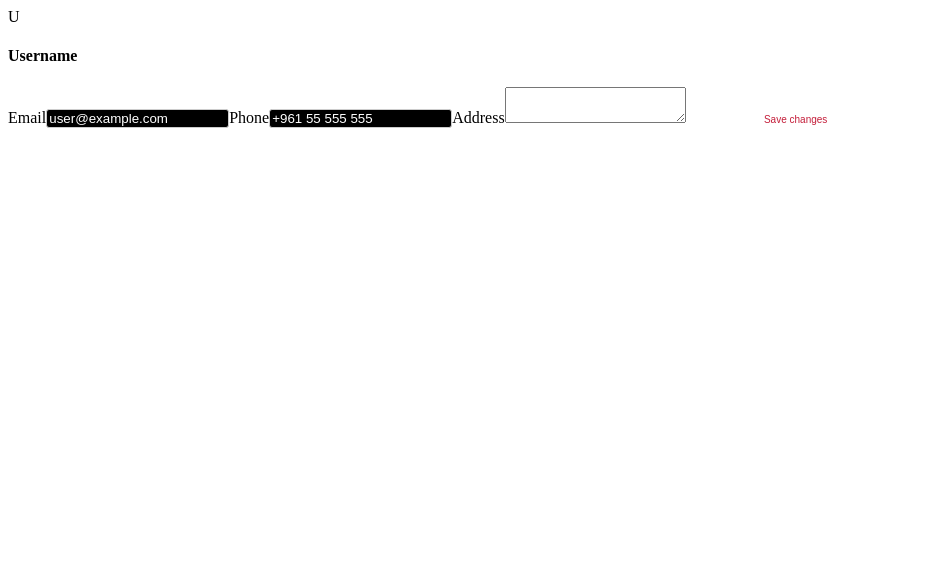
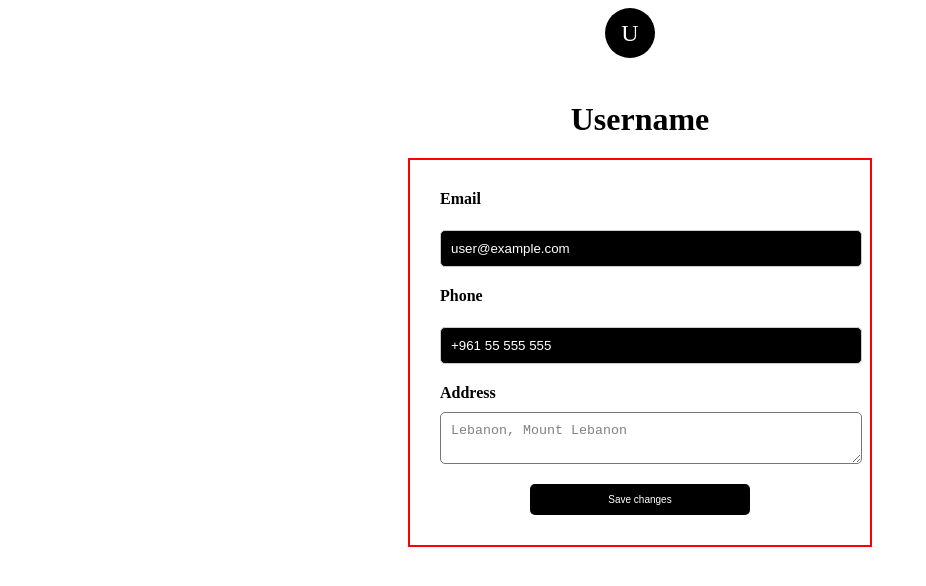
Before and after one commit to bechara-rizk/DealershipTeamOne, a Next.js app: page /home/UserInfoPage in a window 1280 px wide. Shown: the top 586 px of the page, without its empty margins (0-926 px from the left). Built offline with nearby package versions, Linux system fonts and the light colour scheme.

Commit message:
Style userinfo page

```diff
--- a/src/styles/UserInfoPage.css
+++ b/src/styles/UserInfoPage.css
@@ -43,19 +43,25 @@ input[type="tel"],
 textarea {
   width: 100%;
   padding: 10px;
-  border: 2px solid black;
+
   border-radius: 5px;
   margin-bottom: 20px;
+  color: white;
 }
-
+#address {
+  color: grey;
+}
 button {
   background-color: black;
   color: white;
   border: none;
   padding: 10px 20px;
   border-radius: 5px;
+  margin: 0 auto;
+  display: block;
   cursor: pointer;
   transition: all 0.3s ease;
+
 }
 
 button:hover {
--- a/src/styles/main.css
+++ b/src/styles/main.css
@@ -7,7 +7,7 @@
 @import './Charts.css';
 @import './dashNavbar.css';
 @import './faqs.css';
-
+@import './UserInfoPage.css';
 
 
 .container {
```
